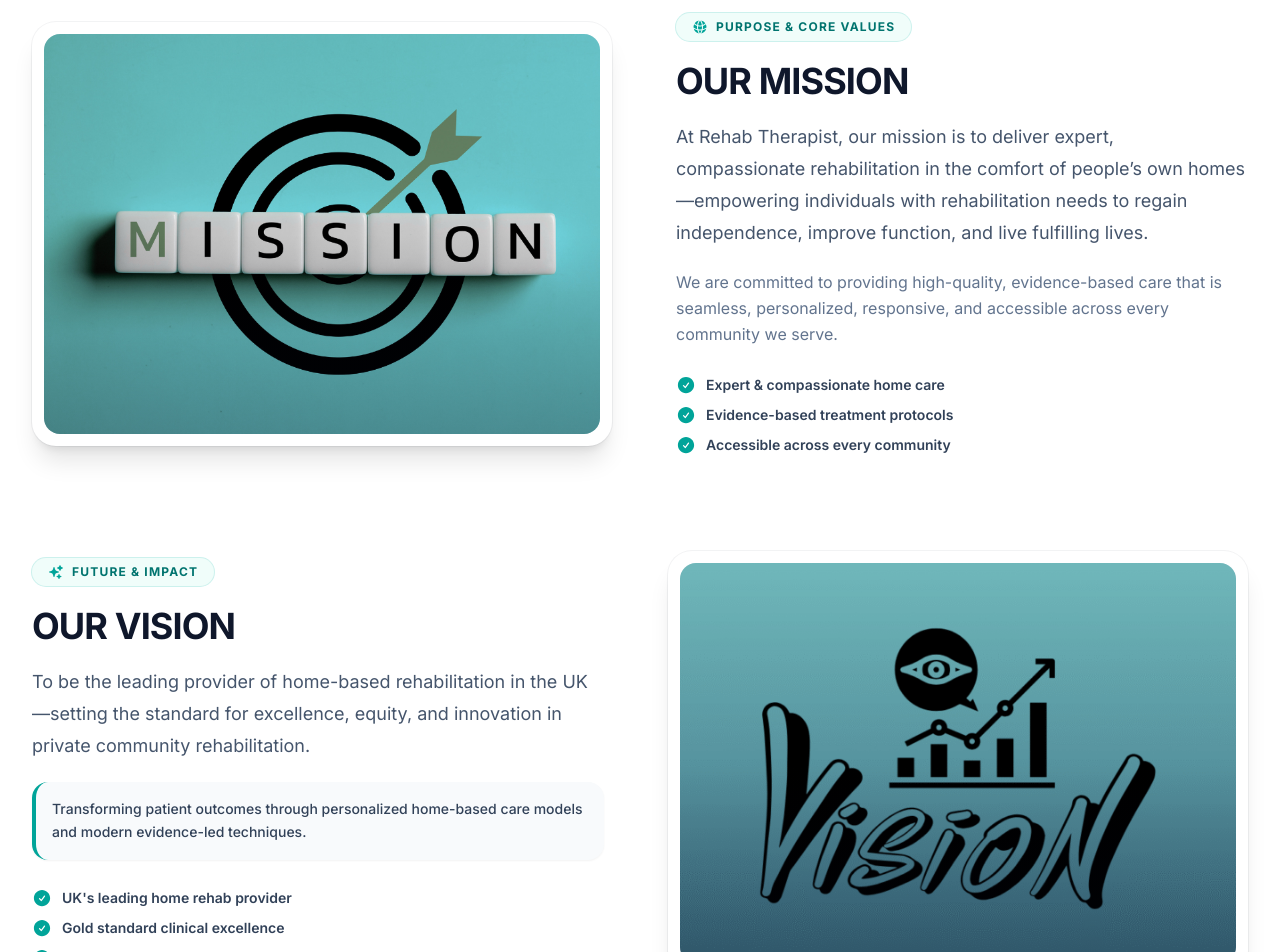
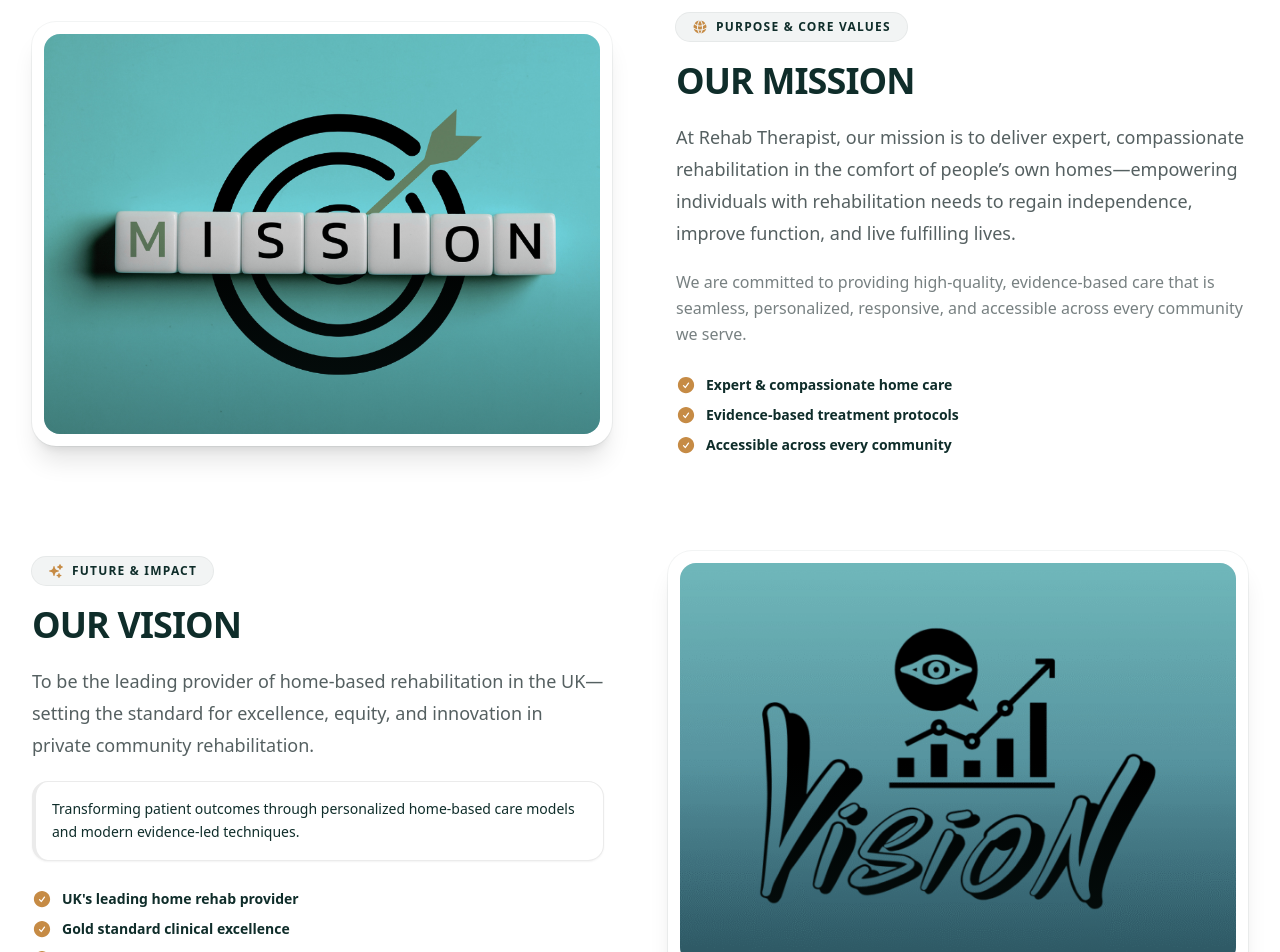
Before and after one commit to Sijan666/rehabTherapy, a React (Vite) app: page /about-us in a window 1280 px wide. Shown: the part 3940-4892 px from the top of the page. Built offline with nearby package versions, Linux system fonts and the light colour scheme.

Commit message:
feat(update): about page MissionVision section

```diff
--- a/src/components/pages/about/MissionVision.jsx
+++ b/src/components/pages/about/MissionVision.jsx
@@ -23,47 +23,47 @@ export default function MissionVision() {
   ];
 
   return (
-    <section className="relative mx-auto max-w-7xl px-4 py-12 sm:px-6 sm:py-20 lg:px-8 overflow-hidden">
-      {/* Background */}
-      <div className="pointer-events-none absolute -top-24 left-1/4 -z-10 h-96 w-96 rounded-full bg-teal-500/10 blur-3xl" />
-      <div className="pointer-events-none absolute -bottom-24 right-1/4 -z-10 h-96 w-96 rounded-full bg-teal-500/10 blur-3xl" />
+    <section className="relative mx-auto max-w-7xl px-4 py-12 sm:px-6 sm:py-20 lg:px-8 overflow-hidden font-sans">
+      {/* Background Glows */}
+      <div className="pointer-events-none absolute -top-24 left-1/4 -z-10 h-96 w-96 rounded-full bg-[#0F2D2A]/5 blur-3xl" />
+      <div className="pointer-events-none absolute -bottom-24 right-1/4 -z-10 h-96 w-96 rounded-full bg-[#C68B45]/5 blur-3xl" />
 
       <div className="space-y-16 sm:space-y-24">
         {/* ================= OUR MISSION ================= */}
         <div className="group grid grid-cols-1 items-center gap-10 lg:grid-cols-12 lg:gap-14">
-          {/* Mission Image  */}
+          {/* Mission Image */}
           <div className="lg:col-span-6">
-            <div className="relative overflow-hidden rounded-3xl bg-white p-3 shadow-xl ring-1 ring-slate-900/5 transition-all duration-500 group-hover:shadow-2xl group-hover:ring-teal-500/20">
+            <div className="relative overflow-hidden rounded-3xl bg-white p-3 shadow-xl ring-1 ring-[#0F2D2A]/5">
               <div className="relative h-64 sm:h-80 lg:h-[400px] w-full overflow-hidden rounded-2xl bg-slate-100">
                 <Image
                   imgSrc={mission}
                   alt="Our Mission"
-                  className="h-full w-full object-cover transition-transform duration-700 ease-out group-hover:scale-105"
+                  className="h-full w-full object-cover"
                 />
-                <div className="absolute inset-0 bg-gradient-to-t from-slate-950/40 via-transparent to-transparent opacity-60" />
+                <div className="absolute inset-0 bg-gradient-to-t from-[#0F2D2A]/60 via-transparent to-transparent opacity-60" />
               </div>
             </div>
           </div>
 
           {/* Mission Content */}
           <div className="space-y-5 lg:col-span-6 lg:pl-2">
-            <div className="inline-flex items-center gap-2 rounded-full bg-teal-50 px-4 py-1.5 text-xs font-bold uppercase tracking-widest text-[#00746F] ring-1 ring-teal-500/20">
-              <GlobeAltIcon className="h-4 w-4 text-[#00A499]" />
+            <div className="inline-flex items-center gap-2 rounded-full bg-[#0F2D2A]/5 px-4 py-1.5 text-xs font-bold uppercase tracking-widest text-[#0F2D2A] ring-1 ring-[#0F2D2A]/10">
+              <GlobeAltIcon className="h-4 w-4 text-[#C68B45]" />
               <span>Purpose & Core Values</span>
             </div>
 
-            <h3 className="text-3xl font-extrabold tracking-tight text-slate-900 sm:text-4xl">
+            <h3 className="text-3xl font-extrabold tracking-tight text-[#0F2D2A] sm:text-4xl">
               OUR MISSION
             </h3>
 
-            <p className="text-base leading-relaxed text-slate-600 sm:text-lg sm:leading-8">
+            <p className="text-base leading-relaxed text-[#556061] sm:text-lg sm:leading-8">
               At Rehab Therapist, our mission is to deliver expert,
               compassionate rehabilitation in the comfort of people’s own
               homes—empowering individuals with rehabilitation needs to regain
               independence, improve function, and live fulfilling lives.
             </p>
 
-            <p className="text-sm leading-relaxed text-slate-500 sm:text-base">
+            <p className="text-sm leading-relaxed text-[#556061]/80 sm:text-base">
               We are committed to providing high-quality, evidence-based care
               that is seamless, personalized, responsive, and accessible across
               every community we serve.
@@ -74,9 +74,9 @@ export default function MissionVision() {
               {missionPoints.map((point, index) => (
                 <div
                   key={index}
-                  className="flex items-center text-sm font-semibold text-slate-700"
+                  className="flex items-center text-sm font-semibold text-[#0F2D2A]"
                 >
-                  <CheckCircleIcon className="mr-2.5 h-5 w-5 shrink-0 text-[#00A499]" />
+                  <CheckCircleIcon className="mr-2.5 h-5 w-5 shrink-0 text-[#C68B45]" />
                   <span>{point}</span>
                 </div>
               ))}
@@ -88,23 +88,23 @@ export default function MissionVision() {
         <div className="group grid grid-cols-1 items-center gap-10 lg:grid-cols-12 lg:gap-14">
           {/* Vision Content */}
           <div className="order-2 space-y-5 lg:order-1 lg:col-span-6 lg:pr-2">
-            <div className="inline-flex items-center gap-2 rounded-full bg-teal-50 px-4 py-1.5 text-xs font-bold uppercase tracking-widest text-[#00746F] ring-1 ring-teal-500/20">
-              <SparklesIcon className="h-4 w-4 text-[#00A499]" />
+            <div className="inline-flex items-center gap-2 rounded-full bg-[#0F2D2A]/5 px-4 py-1.5 text-xs font-bold uppercase tracking-widest text-[#0F2D2A] ring-1 ring-[#0F2D2A]/10">
+              <SparklesIcon className="h-4 w-4 text-[#C68B45]" />
               <span>Future & Impact</span>
             </div>
 
-            <h3 className="text-3xl font-extrabold tracking-tight text-slate-900 sm:text-4xl">
+            <h3 className="text-3xl font-extrabold tracking-tight text-[#0F2D2A] sm:text-4xl">
               OUR VISION
             </h3>
 
-            <p className="text-base leading-relaxed text-slate-600 sm:text-lg sm:leading-8">
+            <p className="text-base leading-relaxed text-[#556061] sm:text-lg sm:leading-8">
               To be the leading provider of home-based rehabilitation in the
               UK—setting the standard for excellence, equity, and innovation in
               private community rehabilitation.
             </p>
 
             {/* Highlight Banner */}
-            <div className="rounded-2xl border-l-4 border-[#00A499] bg-slate-50 p-4 text-sm font-medium leading-relaxed text-slate-700 shadow-xs">
+            <div className="rounded-2xl border-l-4 border-[#C68B45] bg-white p-4 text-sm font-medium leading-relaxed text-[#0F2D2A] shadow-xs border-y border-r border-[#EBEBEB]">
               Transforming patient outcomes through personalized home-based care
               models and modern evidence-led techniques.
             </div>
@@ -114,9 +114,9 @@ export default function MissionVision() {
               {visionPoints.map((point, index) => (
                 <div
                   key={index}
-                  className="flex items-center text-sm font-semibold text-slate-700"
+                  className="flex items-center text-sm font-semibold text-[#0F2D2A]"
                 >
-                  <CheckCircleIcon className="mr-2.5 h-5 w-5 shrink-0 text-[#00A499]" />
+                  <CheckCircleIcon className="mr-2.5 h-5 w-5 shrink-0 text-[#C68B45]" />
                   <span>{point}</span>
                 </div>
               ))}
@@ -125,14 +125,14 @@ export default function MissionVision() {
 
           {/* Vision Image Frame */}
           <div className="order-1 lg:order-2 lg:col-span-6">
-            <div className="relative overflow-hidden rounded-3xl bg-white p-3 shadow-xl ring-1 ring-slate-900/5 transition-all duration-500 group-hover:shadow-2xl group-hover:ring-teal-500/20">
+            <div className="relative overflow-hidden rounded-3xl bg-white p-3 shadow-xl ring-1 ring-[#0F2D2A]/5">
               <div className="relative h-64 sm:h-80 lg:h-[400px] w-full overflow-hidden rounded-2xl bg-slate-100">
                 <Image
                   imgSrc={vision}
                   alt="Our Vision"
-                  className="h-full w-full object-cover transition-transform duration-700 ease-out group-hover:scale-105"
+                  className="h-full w-full object-cover"
                 />
-                <div className="absolute inset-0 bg-gradient-to-t from-slate-950/40 via-transparent to-transparent opacity-60" />
+                <div className="absolute inset-0 bg-gradient-to-t from-[#0F2D2A]/60 via-transparent to-transparent opacity-60" />
               </div>
             </div>
           </div>
@@ -141,3 +141,147 @@ export default function MissionVision() {
     </section>
   );
 }
+
+// import React from "react";
+// import Image from "@/components/Image";
+// import {
+//   GlobeAltIcon,
+//   SparklesIcon,
+//   CheckCircleIcon,
+// } from "@heroicons/react/24/solid";
+
+// import mission from "../../../assets/mission.png";
+// import vision from "../../../assets/vision.png";
+
+// export default function MissionVision() {
+//   const missionPoints = [
+//     "Expert & compassionate home care",
+//     "Evidence-based treatment protocols",
+//     "Accessible across every community",
+//   ];
+
+//   const visionPoints = [
+//     "UK's leading home rehab provider",
+//     "Gold standard clinical excellence",
+//     "Continuous innovation in care",
+//   ];
+
+//   return (
+//     <section className="relative mx-auto max-w-7xl px-4 py-12 sm:px-6 sm:py-20 lg:px-8 overflow-hidden">
+//       {/* Background */}
+//       <div className="pointer-events-none absolute -top-24 left-1/4 -z-10 h-96 w-96 rounded-full bg-teal-500/10 blur-3xl" />
+//       <div className="pointer-events-none absolute -bottom-24 right-1/4 -z-10 h-96 w-96 rounded-full bg-teal-500/10 blur-3xl" />
+
+//       <div className="space-y-16 sm:space-y-24">
+//         {/* ================= OUR MISSION ================= */}
+//         <div className="group grid grid-cols-1 items-center gap-10 lg:grid-cols-12 lg:gap-14">
+//           {/* Mission Image  */}
+//           <div className="lg:col-span-6">
+//             <div className="relative overflow-hidden rounded-3xl bg-white p-3 shadow-xl ring-1 ring-slate-900/5 transition-all duration-500 group-hover:shadow-2xl group-hover:ring-teal-500/20">
+//               <div className="relative h-64 sm:h-80 lg:h-[400px] w-full overflow-hidden rounded-2xl bg-slate-100">
+//                 <Image
+//                   imgSrc={mission}
+//                   alt="Our Mission"
+//                   className="h-full w-full object-cover transition-transform duration-700 ease-out group-hover:scale-105"
+//                 />
+//                 <div className="absolute inset-0 bg-gradient-to-t from-slate-950/40 via-transparent to-transparent opacity-60" />
+//               </div>
+//             </div>
+//           </div>
+
+//           {/* Mission Content */}
+//           <div className="space-y-5 lg:col-span-6 lg:pl-2">
+//             <div className="inline-flex items-center gap-2 rounded-full bg-teal-50 px-4 py-1.5 text-xs font-bold uppercase tracking-widest text-[#00746F] ring-1 ring-teal-500/20">
+//               <GlobeAltIcon className="h-4 w-4 text-[#00A499]" />
+//               <span>Purpose & Core Values</span>
+//             </div>
+
+//             <h3 className="text-3xl font-extrabold tracking-tight text-slate-900 sm:text-4xl">
+//               OUR MISSION
+//             </h3>
+
+//             <p className="text-base leading-relaxed text-slate-600 sm:text-lg sm:leading-8">
+//               At Rehab Therapist, our mission is to deliver expert,
+//               compassionate rehabilitation in the comfort of people’s own
+//               homes—empowering individuals with rehabilitation needs to regain
+//               independence, improve function, and live fulfilling lives.
+//             </p>
+
+//             <p className="text-sm leading-relaxed text-slate-500 sm:text-base">
+//               We are committed to providing high-quality, evidence-based care
+//               that is seamless, personalized, responsive, and accessible across
+//               every community we serve.
+//             </p>
+
+//             {/* Quick Checklist */}
+//             <div className="pt-2 space-y-2.5">
+//               {missionPoints.map((point, index) => (
+//                 <div
+//                   key={index}
+//                   className="flex items-center text-sm font-semibold text-slate-700"
+//                 >
+//                   <CheckCircleIcon className="mr-2.5 h-5 w-5 shrink-0 text-[#00A499]" />
+//                   <span>{point}</span>
+//                 </div>
+//               ))}
+//             </div>
+//           </div>
+//         </div>
+
+//         {/* ================= OUR VISION ================= */}
+//         <div className="group grid grid-cols-1 items-center gap-10 lg:grid-cols-12 lg:gap-14">
+//           {/* Vision Content */}
+//           <div className="order-2 space-y-5 lg:order-1 lg:col-span-6 lg:pr-2">
+//             <div className="inline-flex items-center gap-2 rounded-full bg-teal-50 px-4 py-1.5 text-xs font-bold uppercase tracking-widest text-[#00746F] ring-1 ring-teal-500/20">
+//               <SparklesIcon className="h-4 w-4 text-[#00A499]" />
+//               <span>Future & Impact</span>
+//             </div>
+
+//             <h3 className="text-3xl font-extrabold tracking-tight text-slate-900 sm:text-4xl">
+//               OUR VISION
+//             </h3>
+
+//             <p className="text-base leading-relaxed text-slate-600 sm:text-lg sm:leading-8">
+//               To be the leading provider of home-based rehabilitation in the
+//               UK—setting the standard for excellence, equity, and innovation in
+//               private community rehabilitation.
+//             </p>
+
+//             {/* Highlight Banner */}
+//             <div className="rounded-2xl border-l-4 border-[#00A499] bg-slate-50 p-4 text-sm font-medium leading-relaxed text-slate-700 shadow-xs">
+//               Transforming patient outcomes through personalized home-based care
+//               models and modern evidence-led techniques.
+//             </div>
+
+//             {/* Quick Checklist */}
+//             <div className="pt-2 space-y-2.5">
+//               {visionPoints.map((point, index) => (
+//                 <div
+//                   key={index}
+//                   className="flex items-center text-sm font-semibold text-slate-700"
+//                 >
+//                   <CheckCircleIcon className="mr-2.5 h-5 w-5 shrink-0 text-[#00A499]" />
+//                   <span>{point}</span>
+//                 </div>
+//               ))}
+//             </div>
+//           </div>
+
+//           {/* Vision Image Frame */}
+//           <div className="order-1 lg:order-2 lg:col-span-6">
+//             <div className="relative overflow-hidden rounded-3xl bg-white p-3 shadow-xl ring-1 ring-slate-900/5 transition-all duration-500 group-hover:shadow-2xl group-hover:ring-teal-500/20">
+//               <div className="relative h-64 sm:h-80 lg:h-[400px] w-full overflow-hidden rounded-2xl bg-slate-100">
+//                 <Image
+//                   imgSrc={vision}
+//                   alt="Our Vision"
+//                   className="h-full w-full object-cover transition-transform duration-700 ease-out group-hover:scale-105"
+//                 />
+//                 <div className="absolute inset-0 bg-gradient-to-t from-slate-950/40 via-transparent to-transparent opacity-60" />
+//               </div>
+//             </div>
+//           </div>
+//         </div>
+//       </div>
+//     </section>
+//   );
+// }
```
